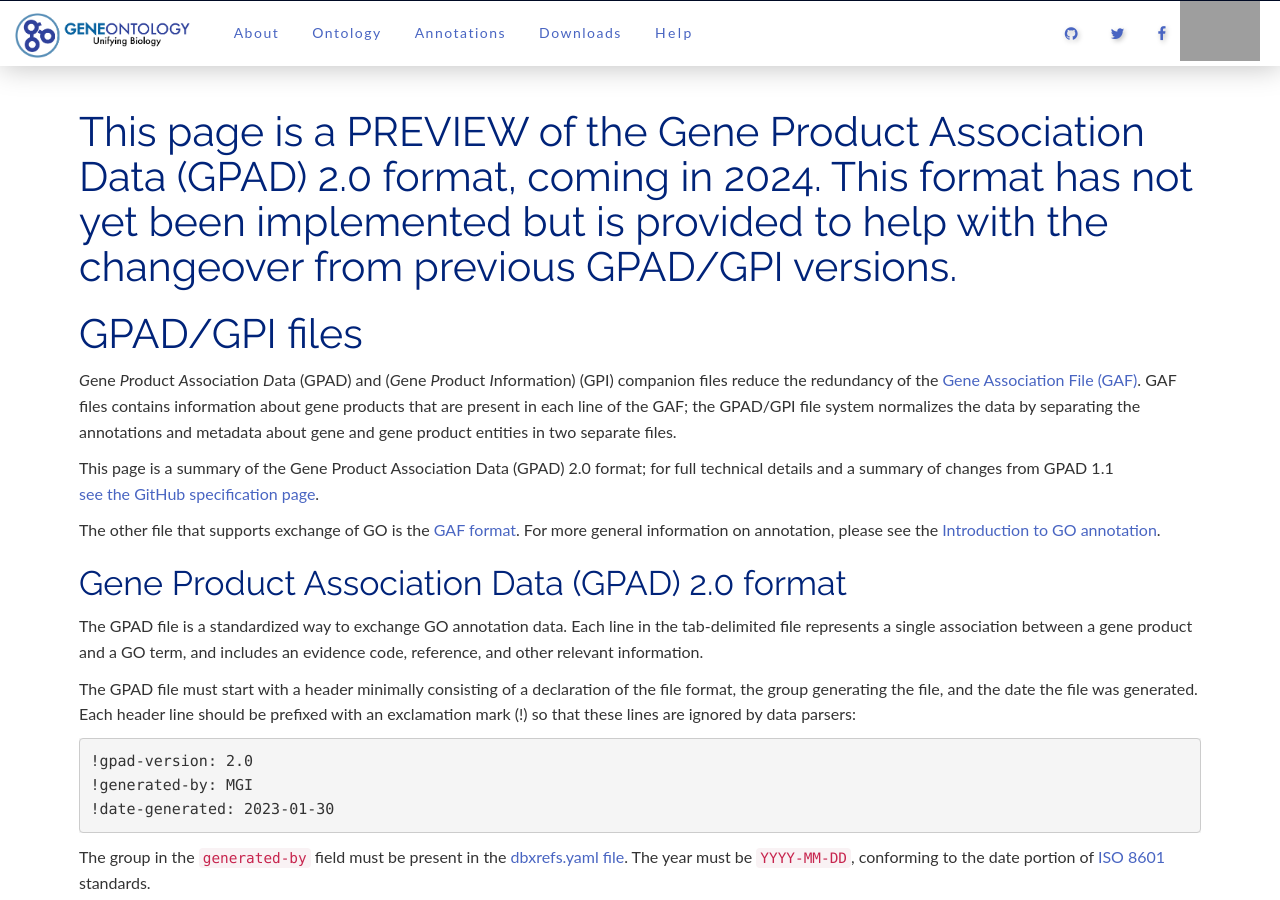
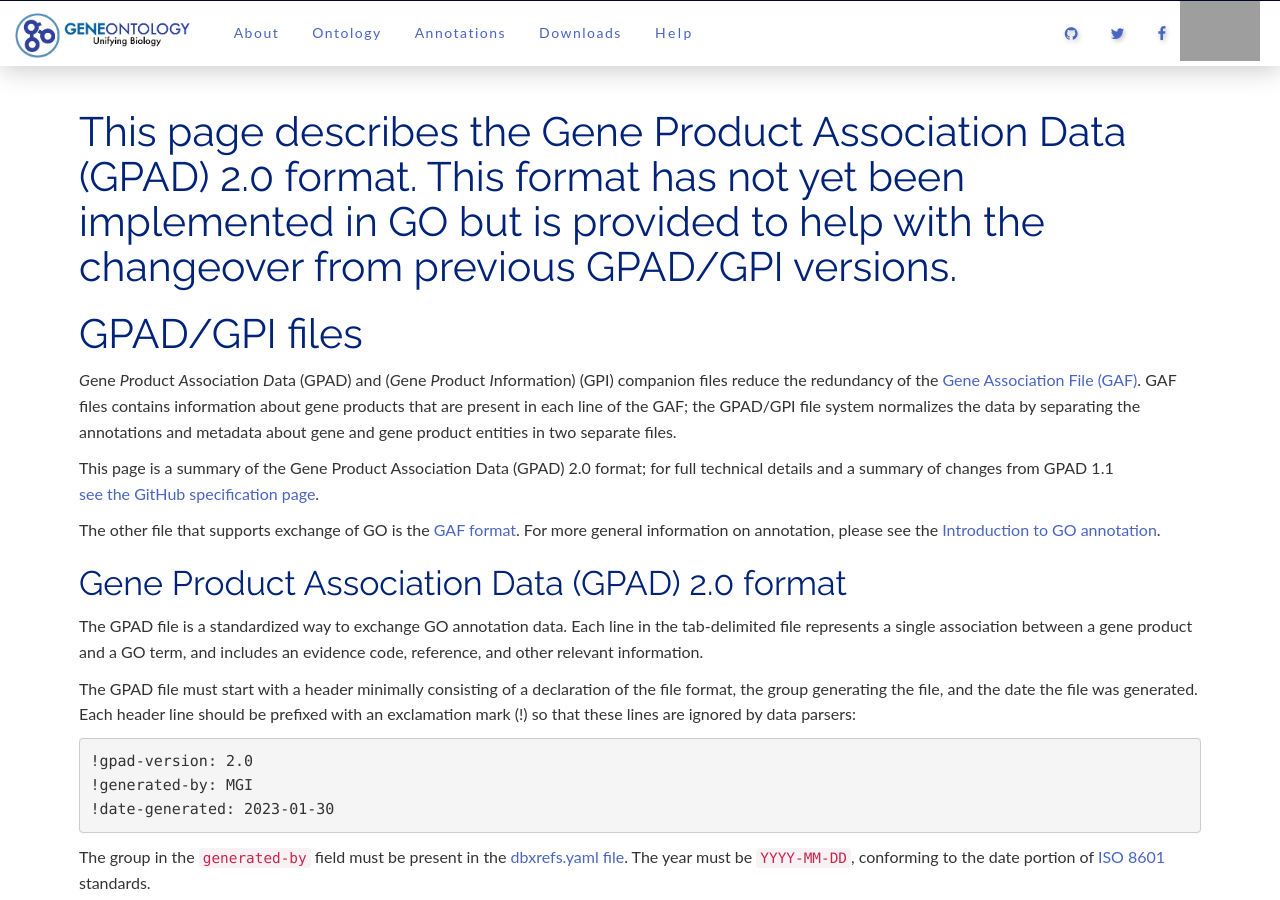
Before and after one commit to geneontology/geneontology.github.io, a Jekyll site: the page built from _docs/gene-product-association-data-gpad-format-20.md, in a window 1280 px wide and 900 px high. Built offline with Jekyll 4.4.1, drawn with Linux system fonts in a browser that asks for light colours; nearby versions of some CDN libraries; grey boxes are pictures that could not be loaded.

Commit message:
Update gene-product-association-data-gpad-format-20.md
Updated page description

```diff
--- a/_docs/gene-product-association-data-gpad-format-20.md
+++ b/_docs/gene-product-association-data-gpad-format-20.md
@@ -4,7 +4,7 @@
 ---
 
 
-# This page is a PREVIEW of the Gene Product Association Data (GPAD) 2.0 format, coming in 2024. This format has not yet been implemented but is provided to help with the changeover from previous GPAD/GPI versions.
+# This page describes the Gene Product Association Data (GPAD) 2.0 format. This format has not yet been implemented in GO but is provided to help with the changeover from previous GPAD/GPI versions.
 
 # GPAD/GPI files
 
```
